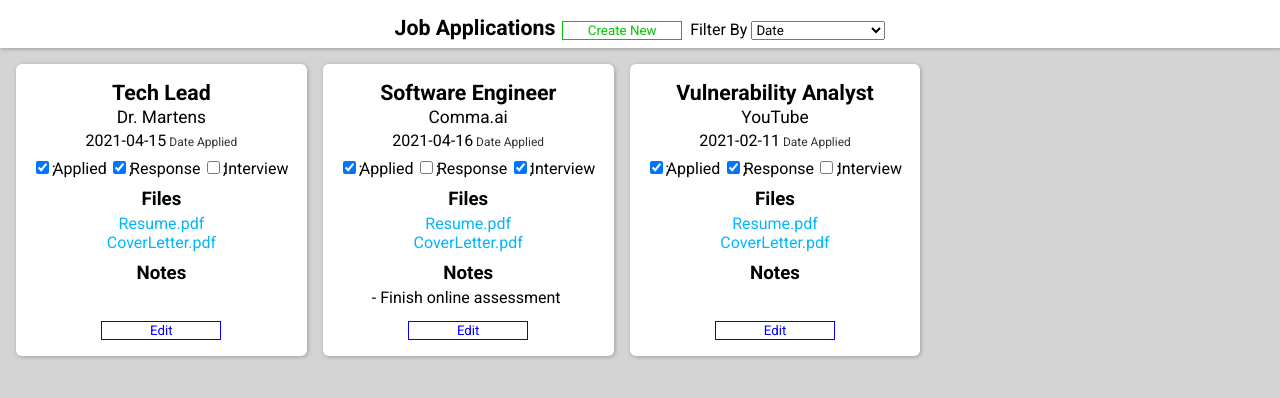
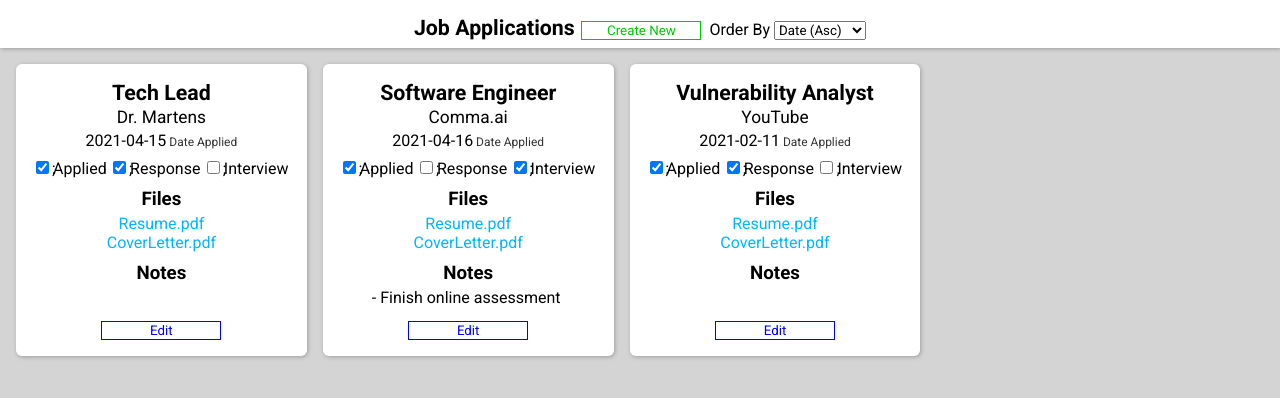
Before and after one commit to koressel/Job-Application-Tracker-Demo, a React (Create React App) app: page / in a window 1280 px wide. Shown: the top 398 px of the page. Built offline with nearby package versions, Linux system fonts and the light colour scheme.

Commit message:
Add the order change handler

```diff
--- a/src/App.js
+++ b/src/App.js
@@ -47,6 +47,7 @@ class Dashboard extends React.Component {
       currentApplication: {},
       newModalToggle: 'hidden',
       editModalToggle: 'hidden',
+      applicationOrder: 'asc'
     };
     this.closeModal = this.closeModal.bind(this);
     this.openNewModal = this.openNewModal.bind(this);
@@ -54,6 +55,7 @@ class Dashboard extends React.Component {
     this.createApplication = this.createApplication.bind(this);
     this.deleteApplication = this.deleteApplication.bind(this);
     this.updateApplication = this.updateApplication.bind(this);
+    this.handleOrderSelectChange = this.handleOrderSelectChange.bind(this);
   }
 
   openNewModal() {
@@ -114,6 +116,13 @@ class Dashboard extends React.Component {
     })
   }
 
+  handleOrderSelectChange(e) {
+    console.log('changed')
+    this.setState({
+      applicationOrder: e.target.value
+    })
+  }
+
   render() {
 
     return (
@@ -121,12 +130,9 @@ class Dashboard extends React.Component {
       <header>
         <h1>Job Applications</h1>
         <button id="open-new-modal-btn"className="nav-item" onClick={this.openNewModal}>Create New</button>
-        <p className="nav-item">Filter By <select id="filter">
-          <option>Date</option>
-          <option>Position</option>
-          <option>Applied</option>
-          <option>Response received</option>
-          <option>Interview offered</option>
+        <p className="nav-item">Order By <select id="filter" onChange={this.handleOrderSelectChange}>
+          <option value="asc">Date (Asc)</option>
+          <option value="desc">Date (Desc)</option>
         </select>
       </p>
       </header>
@@ -146,6 +152,7 @@ class Dashboard extends React.Component {
       <Applications
           applications={this.state.applications}
           openEditModal={this.openEditModal}
+          applicationOrder={this.state.applicationOrder}
       ></Applications>
 
     </div>
--- a/src/components/applications.js
+++ b/src/components/applications.js
@@ -13,7 +13,15 @@ class Applications extends React.Component {
     }
 
   render() {
-      let apps = this.props.applications;
+      let apps = [];
+      console.log(this.props.applicationOrder)
+      if (this.props.applicationOrder === 'asc') {
+        apps = this.props.applications;
+      }
+      if (this.props.applicationOrder === 'desc') {
+        apps = this.props.applications.reverse();
+      }
+      console.log(apps)
       return (
         <div id="applications-container">
         <div id="flex-container">
```
